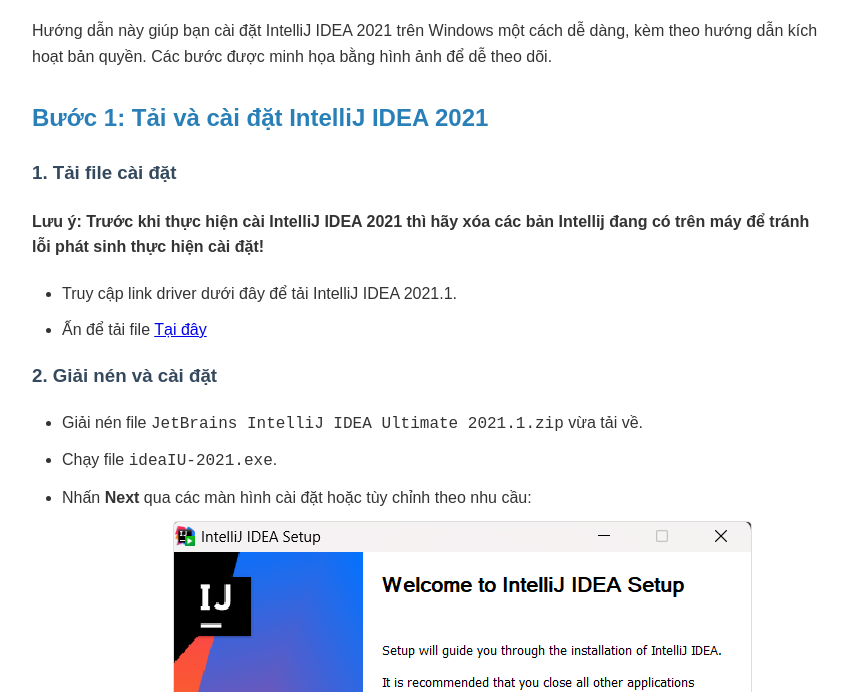
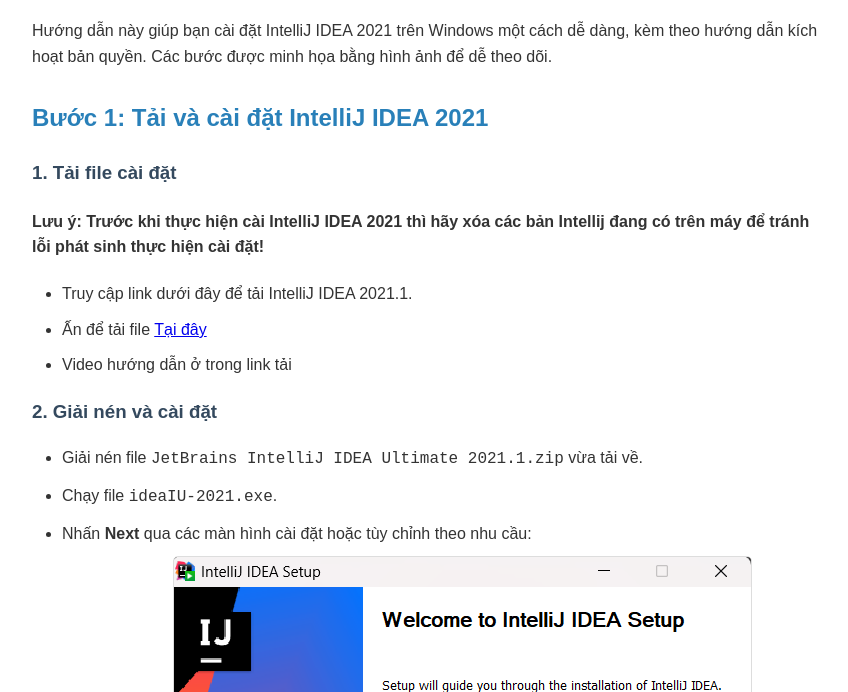
Before and after one commit to phuocdm1702/Intellij-20221-Install, a plain HTML site: page index.html in a window 1280 px wide. Shown: the part 108-800 px from the top of the page, without its empty margins (208-1056 px from the left). Drawn offline with Linux system fonts and the light colour scheme.

Commit message:
Update index.html

```diff
--- a/index.html
+++ b/index.html
@@ -90,10 +90,11 @@
     <h3>1. Tải file cài đặt</h3>
     <h4>Lưu ý: <strong>Trước khi thực hiện cài IntelliJ IDEA 2021 thì hãy xóa các bản Intellij đang có trên máy để tránh lỗi phát sinh thực hiện cài đặt!</strong></h4>
     <ul>
-        <li>Truy cập link driver dưới đây để tải IntelliJ IDEA 2021.1.</li>
+        <li>Truy cập link dưới đây để tải IntelliJ IDEA 2021.1.</li>
         <li>Ấn để tải file
             <a href="https://1drv.ms/f/c/a235880268b16986/EjYcPMGLSYZHjr7m5GIRIBEBKWXxEZHoH2TBjgzg9wpvrA?e=Rz3fxb"> Tại đây</a>
         </li>
+<li>Video hướng dẫn ở trong link tải</li>
     </ul>
 
     <h3>2. Giải nén và cài đặt</h3>
```
